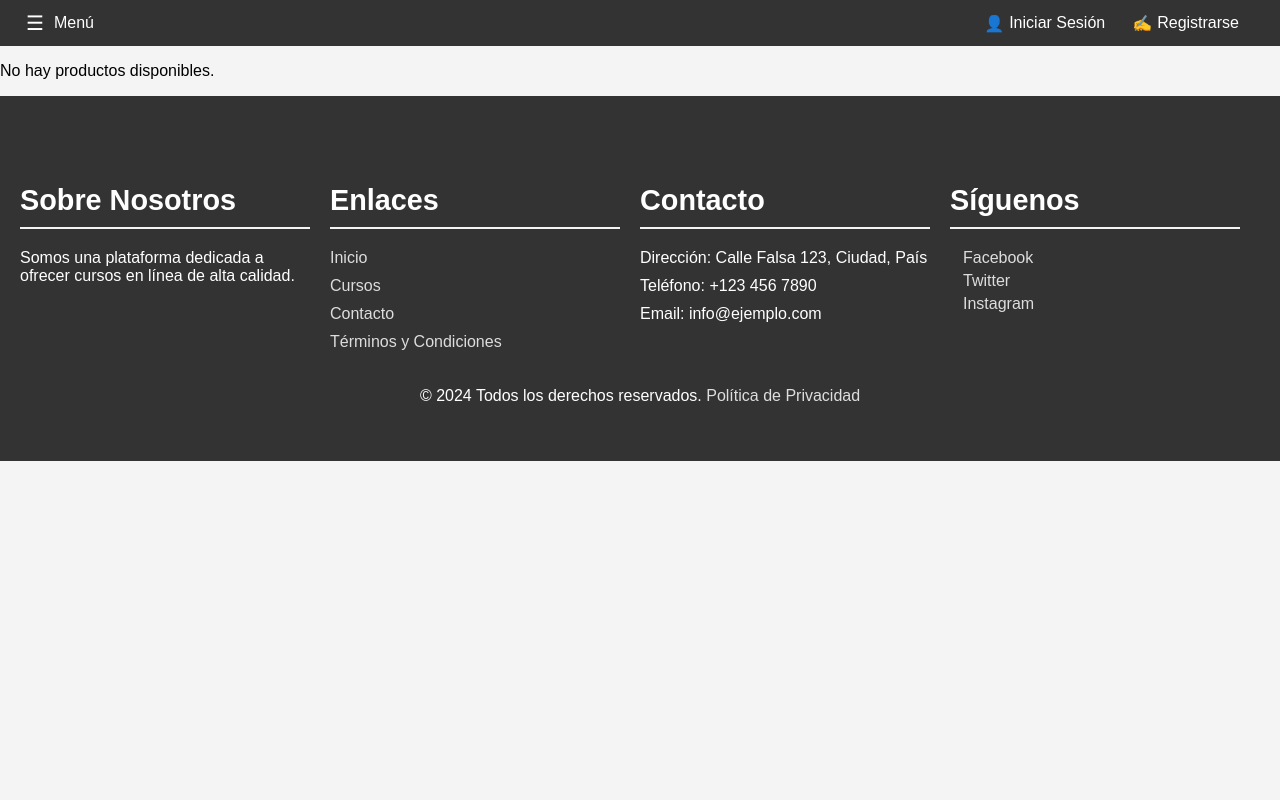
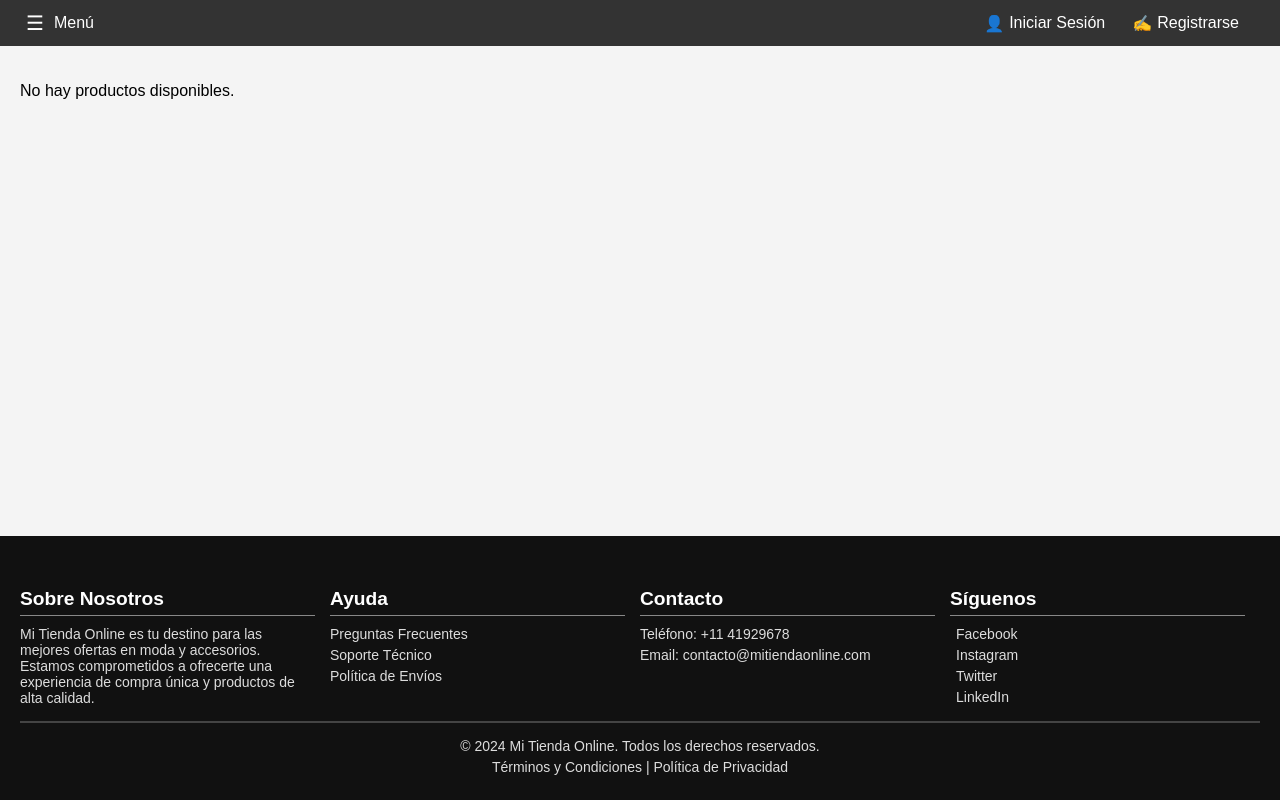
Before and after one commit to dianasauri0/RBS_Galileo, a PHP site: page / in a window 1280 px wide. Run offline with PHP 8.4, Linux system fonts and the light colour scheme; data that the repository does not hold is empty.

Commit message:
ULTIMO CODEO UNIFICADO

```diff
--- a/index.php
+++ b/index.php
@@ -4,9 +4,9 @@
 session_start();
 
 // Configuración de la base de datos
-$servername = "127.0.0.1";
-$username = "root";
-$password = "root";
+$servername = "sql312.byethost4.com";
+$username = "b4_36189857";
+$password = "name12341";
 $dbname = "b4_36189857_galileo";
 
 // Crear conexión
@@ -52,10 +52,15 @@ if (isset($_GET['logout'])) {
     <meta name="viewport" content="width=device-width, initial-scale=1.0">
     <title><?php echo isset($_SESSION['usuario_id']) ? 'Página Principal' : 'Cursos En Línea'; ?></title>
     <style>
+        html, body {
+            height: 100%;
+            margin: 0;
+        }
         body {
-            margin: 0;
             font-family: Arial, sans-serif;
             background-color: #f4f4f4;
+            display: flex;
+            flex-direction: column;
         }
         header {
             display: flex;
@@ -123,6 +128,10 @@ if (isset($_GET['logout'])) {
         #menuDropdown ul li a:hover {
             color: #555;
         }
+        .container {
+            flex: 1; /* Esto hace que el contenedor crezca y ocupe el espacio restante */
+            padding: 20px;
+        }
         .courses {
             display: flex;
             flex-wrap: wrap;
@@ -143,10 +152,6 @@ if (isset($_GET['logout'])) {
             margin-bottom: 10px;
             color: #333;
         }
-        .course-instructor {
-            color: #777;
-            margin-bottom: 15px;
-        }
         .course-price {
             font-size: 20px;
             margin-bottom: 10px;
@@ -165,69 +170,95 @@ if (isset($_GET['logout'])) {
             background-color: #0056b3;
         }
         footer {
-            background-color: #333;
-            color: white;
-            padding: 40px 20px;
+    background-color: #111;
+    color: #ddd;
+    padding: 20px;
+    font-family: Arial, sans-serif;
+    width: 100%;
+    bottom: 0;
+    position: relative;
+    box-sizing: border-box; /* Asegura que el padding y el borde no aumenten el ancho total */
 }
+
+.footer-top {
+    border-bottom: 1px solid #444;
+    padding-bottom: 10px;
+}
+
 .footer-content {
     display: flex;
     flex-wrap: wrap;
     justify-content: space-between;
+    max-width: 100%; /* Asegura que el contenido no exceda el ancho del contenedor */
+    box-sizing: border-box;
 }
+
 .footer-section {
     flex: 1;
-            min-width: 200px;
-            margin-right: 20px;
+    min-width: 150px;
+    margin-right: 15px;
+    box-sizing: border-box;
 }
+
 .footer-section h5 {
-            border-bottom: 2px solid #f4f4f4;
-            font-size: 1.8em;
-            padding-bottom: 10px;
-            margin-bottom: 20px;
+    border-bottom: 1px solid #888;
+    font-size: 1.2em;
+    padding-bottom: 5px;
+    margin-bottom: 10px;
+    color: #fff;
 }
+
 .footer-section p {
-            margin: 10px 0;
+    margin: 5px 0;
+    font-size: 14px;
 }
-        .footer-section ul {
-            list-style: none;
-            padding: 0;
-        }
-        .footer-section ul li {
-            margin: 10px 0;
-        }
-        .footer-section ul li a {
+
+.footer-section a {
     color: #ddd;
     text-decoration: none;
+    transition: color 0.3s ease;
 }
-        .footer-section ul li a:hover {
+
+.footer-section a:hover {
+    color: #fff;
     text-decoration: underline;
 }
+
 .social-icon {
     display: block;
-            margin: 5px;
+    margin: 5px 0;
 }
+
 .social-media a {
-            margin-right: 15px;
-            color: #ddd;
-            text-decoration: none;
+    margin-right: 10px;
     display: flex;
     align-items: center;
+    font-size: 14px;
 }
+
 .social-media i {
-            margin-right: 8px;
+    margin-right: 6px;
 }
-        .social-media a:hover {
-            text-decoration: underline;
-        }
+
 .footer-bottom {
     text-align: center;
-            margin-top: 20px;
+    padding-top: 10px;
+    border-top: 1px solid #444;
 }
+
+.footer-bottom p {
+    margin: 5px 0;
+    font-size: 14px;
+}
+
 .footer-bottom a {
     color: #ddd;
     text-decoration: none;
+    transition: color 0.3s ease;
 }
+
 .footer-bottom a:hover {
+    color: #fff;
     text-decoration: underline;
 }
     </style>
@@ -271,17 +302,9 @@ if (isset($_GET['logout'])) {
         </button>
     </div>
 </header>
-</head>
 
-    <script>
-        function showLoginAlert() {
-            alert("Debes iniciar sesión para añadir productos al carrito.");
-        }
-    </script>
-
-<body>
 <!-- Lista de Productos -->
-<div class="Productos">
+<div class="container">
     <?php
     // Obtener los productos desde la base de datos
     $sql = "SELECT producto_id, descripcion, precio FROM productos";
@@ -289,9 +312,9 @@ $result = $conn->query($sql);
 
     if ($result->num_rows > 0) {
         while($row = $result->fetch_assoc()) {
-        echo "<div class='Producto'>";
-        echo "<h3 class='Descripcion-Producto'>" . $row['descripcion'] . "</h3>";
-        echo "<p class='Precio-Producto'>$" . $row['precio'] . "</p>";
+            echo "<div class='course'>";
+            echo "<h3 class='course-title'>" . $row['descripcion'] . "</h3>";
+            echo "<p class='course-price'>$" . $row['precio'] . "</p>";
 
             // Mostrar el botón según el estado de la sesión
             if (isset($_SESSION['usuario_id'])) {
@@ -309,35 +332,35 @@ if ($result->num_rows > 0) {
 </div>
 
 <footer>
+    <div class="footer-top">
         <div class="footer-content">
-        <div class="footer-section">
+            <div class="footer-section about">
                 <h5>Sobre Nosotros</h5>
-            <p>Somos una plataforma dedicada a ofrecer cursos en línea de alta calidad.</p>
+                <p>Mi Tienda Online es tu destino para las mejores ofertas en moda y accesorios. Estamos comprometidos a ofrecerte una experiencia de compra única y productos de alta calidad.</p>
             </div>
-        <div class="footer-section">
-            <h5>Enlaces</h5>
-            <ul>
-                <li><a href="#">Inicio</a></li>
-                <li><a href="#">Cursos</a></li>
-                <li><a href="#">Contacto</a></li>
-                <li><a href="#">Términos y Condiciones</a></li>
-            </ul>
+            <div class="footer-section help">
+                <h5>Ayuda</h5>
+                <p><a href="#faq">Preguntas Frecuentes</a></p>
+                <p><a href="#soporte">Soporte Técnico</a></p>
+                <p><a href="#envios">Política de Envíos</a></p>
             </div>
-        <div class="footer-section">
+            <div class="footer-section contact">
                 <h5>Contacto</h5>
-            <p>Dirección: Calle Falsa 123, Ciudad, País</p>
-            <p>Teléfono: +123 456 7890</p>
-            <p>Email: info@ejemplo.com</p>
+                <p>Teléfono: +11 41929678</p>
+                <p>Email: <a href="mailto:contacto@mitiendaonline.com">contacto@mitiendaonline.com</a></p>
             </div>
             <div class="footer-section social-media">
                 <h5>Síguenos</h5>
-            <a href="#" class="social-icon"><i class="fa fa-facebook"></i> Facebook</a>
-            <a href="#" class="social-icon"><i class="fa fa-twitter"></i> Twitter</a>
-            <a href="#" class="social-icon"><i class="fa fa-instagram"></i> Instagram</a>
+                <a href="https://facebook.com" target="_blank" class="social-icon"><i class="fab fa-facebook-f"></i> Facebook</a>
+                <a href="https://instagram.com" target="_blank" class="social-icon"><i class="fab fa-instagram"></i> Instagram</a>
+                <a href="https://twitter.com" target="_blank" class="social-icon"><i class="fab fa-twitter"></i> Twitter</a>
+                <a href="https://linkedin.com" target="_blank" class="social-icon"><i class="fab fa-linkedin-in"></i> LinkedIn</a>
+            </div>
         </div>
     </div>
     <div class="footer-bottom">
-        <p>&copy; 2024 Todos los derechos reservados. <a href="#">Política de Privacidad</a></p>
+        <p>&copy; 2024 Mi Tienda Online. Todos los derechos reservados.</p>
+        <p><a href="#">Términos y Condiciones</a> | <a href="#">Política de Privacidad</a></p>
     </div>
 </footer>
 
@@ -360,6 +383,10 @@ function addToCart(productId) {
         // Aquí puedes agregar el código para añadir el producto al carrito
         alert('Producto ' + productId + ' añadido al carrito.');
     }
+
+    function showLoginAlert() {
+        alert('Debes iniciar sesión para añadir productos al carrito.');
+    }
 </script>
 
 </body>
--- a/registro.php
+++ b/registro.php
@@ -1,9 +1,9 @@
 <?php
 
 // Configuración de la base de datos
-$servername = "127.0.0.1";
-$username = "root";
-$password = "root";
+$servername = "sql312.byethost4.com";
+$username = "b4_36189857";
+$password = "name12341";
 $dbname = "b4_36189857_galileo";
 
 // Crear conexión
```
Also changed, not shown: carrito.php (+42 -112 lines), login.php (+4 -4 lines), registro.html (line endings or trailing spaces). Lines whose indentation alone changed are shown as unchanged.
